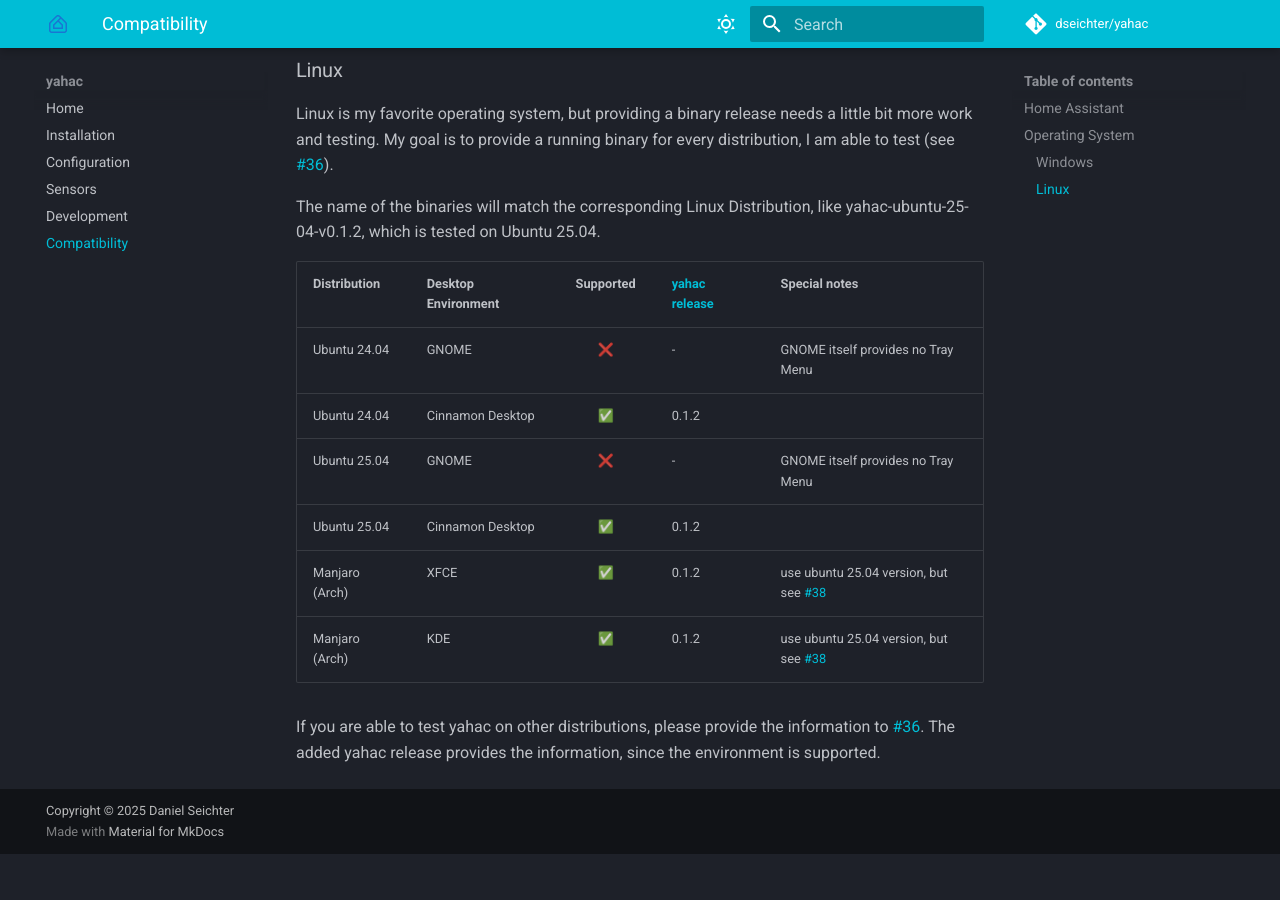
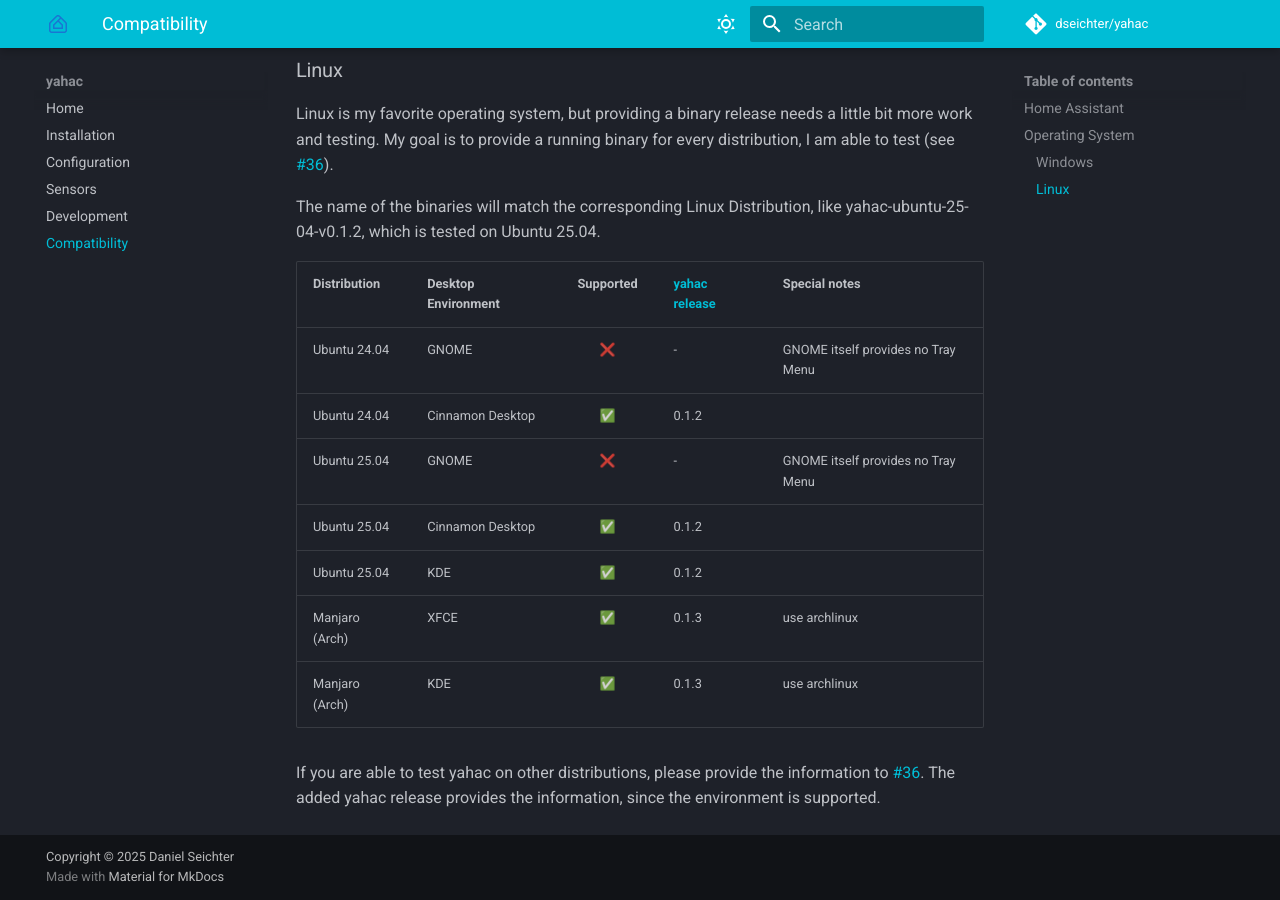
Before and after one commit to dseichter/yahac, an MkDocs documentation site: the page built from docs/docs/compatibility.md, in a window 1280 px wide and 900 px high, scrolled down 627 px. Built offline with MkDocs 1.6.1 and Material for MkDocs 9.7.7, drawn with Linux system fonts in a browser that asks for light colours; comment, search, counter and statistics services are not loaded; before the commit the page ends 1481 px from its top, so only the background shows below that.

Commit message:
#36 Also check Ubuntu with KDE

```diff
--- a/docs/docs/compatibility.md
+++ b/docs/docs/compatibility.md
@@ -29,8 +29,9 @@
 | Ubuntu 24.04   | Cinnamon Desktop    | ✅        | 0.1.2           |                                    |
 | Ubuntu 25.04   | GNOME               | ❌        | -               | GNOME itself provides no Tray Menu |
 | Ubuntu 25.04   | Cinnamon Desktop    | ✅        | 0.1.2           |                                    |
-| Manjaro (Arch) | XFCE                | ✅        | 0.1.2           | use ubuntu 25.04 version, but see [#38](https://github.com/dseichter/yahac/issues/38) |
-| Manjaro (Arch) | KDE                 | ✅        | 0.1.2           | use ubuntu 25.04 version, but see [#38](https://github.com/dseichter/yahac/issues/38) |
+| Ubuntu 25.04   | KDE                 | ✅        | 0.1.2           |                                    |
+| Manjaro (Arch) | XFCE                | ✅        | 0.1.3           | use archlinux                      |
+| Manjaro (Arch) | KDE                 | ✅        | 0.1.3           | use archlinux                      |
 
 If you are able to test yahac on other distributions, please provide the information to [#36](https://github.com/dseichter/yahac/issues/36).
 The added yahac release provides the information, since the environment is supported.
```
